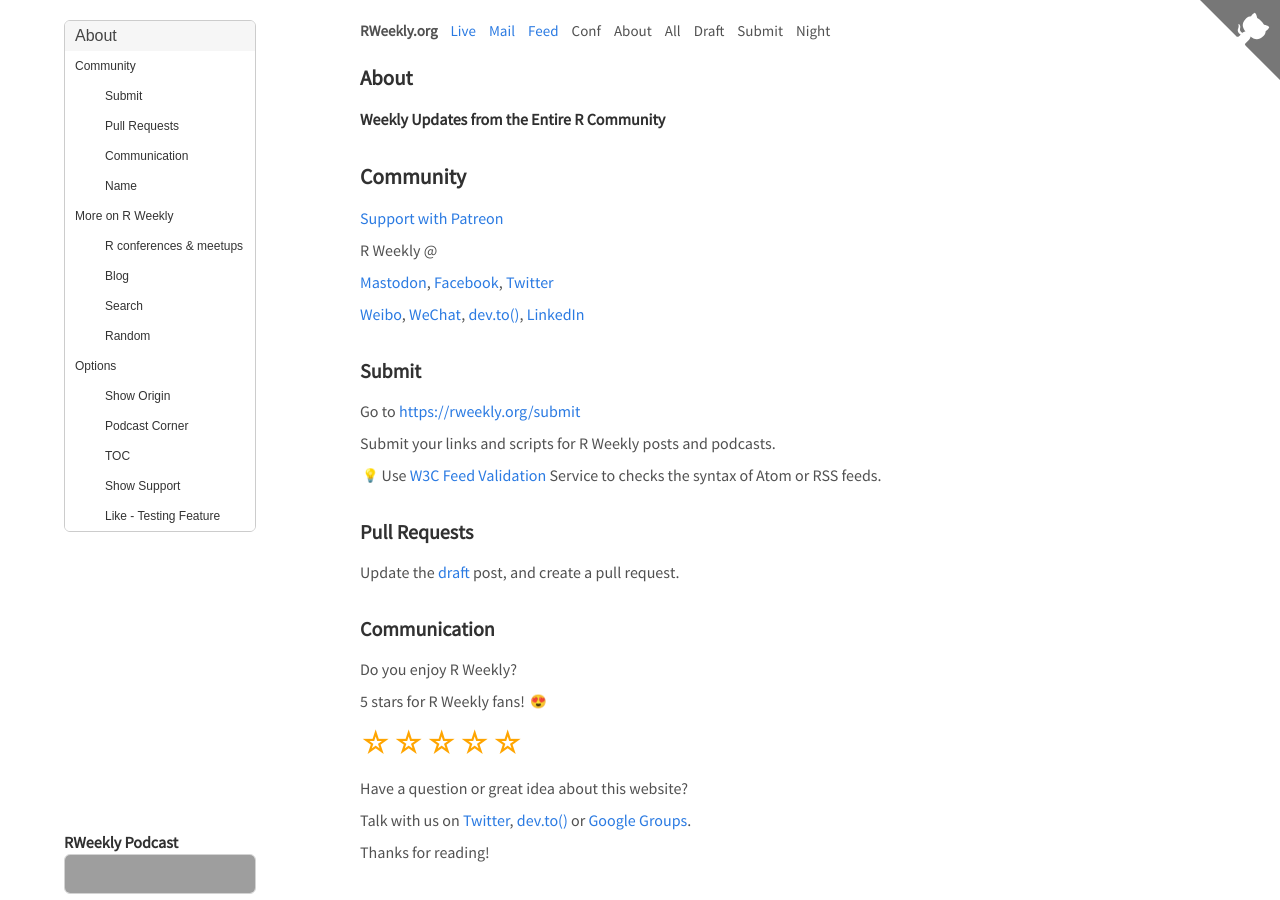
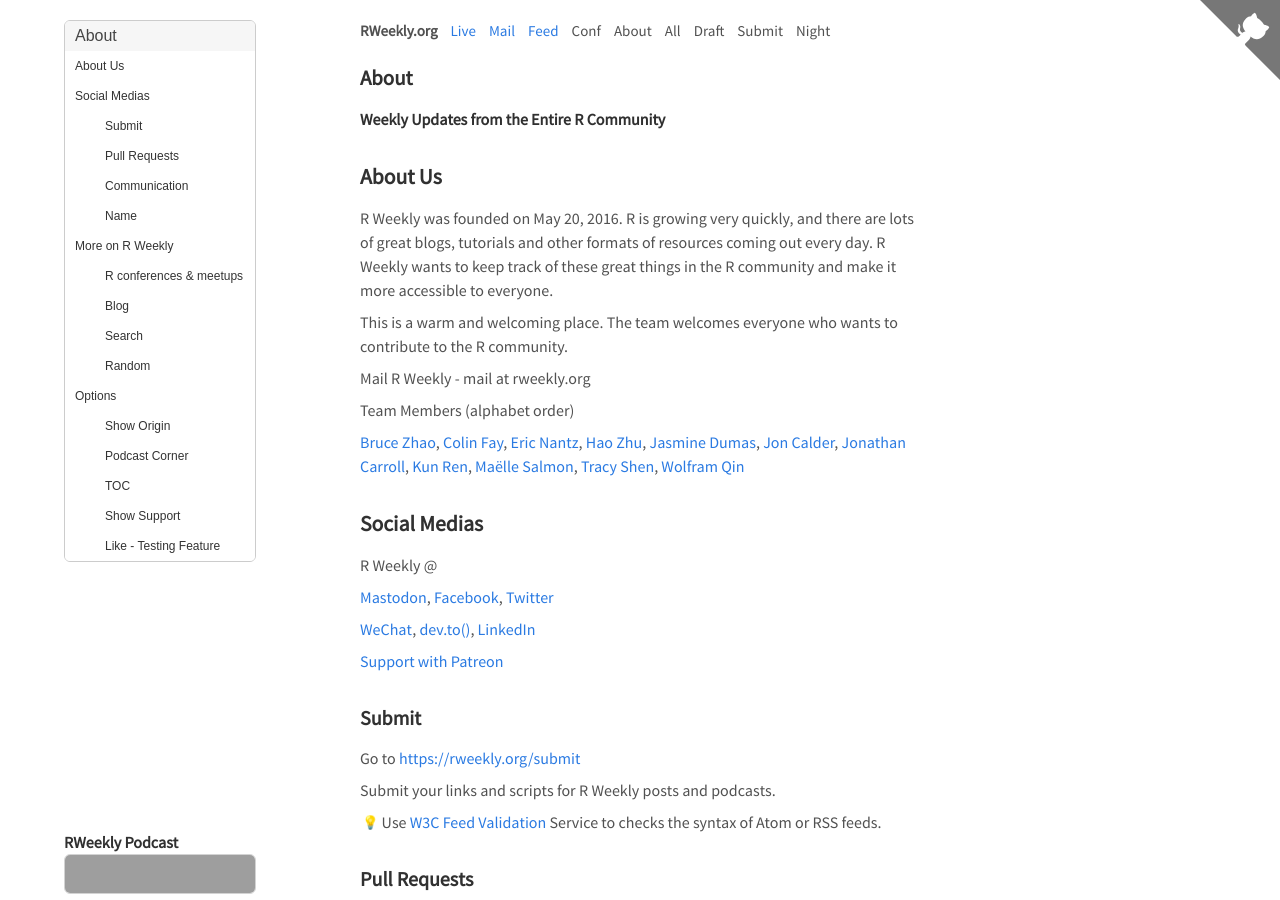
Before and after one commit to rweekly/rweekly.org, a Jekyll site: the page built from about.md, in a window 1280 px wide and 900 px high. Built offline with Jekyll 4.4.1, drawn with Linux system fonts in a browser that asks for light colours; emoji names are drawn with the system emoji font; comment, search, counter and statistics services are not loaded; grey boxes are pictures that could not be loaded.

Commit message:
Add about us to about page (#143)

```diff
--- a/about.md
+++ b/about.md
@@ -5,16 +5,27 @@
 
 **Weekly Updates from the Entire R Community**
 
-## Community
+## About Us
 
-[Support with Patreon](https://www.patreon.com/rweekly)
+R Weekly was founded on May 20, 2016. R is growing very quickly, and there are lots of great blogs, tutorials and other formats of resources coming out every day. R Weekly wants to keep track of these great things in the R community and make it more accessible to everyone.
 
+This is a warm and welcoming place. The team welcomes everyone who wants to contribute to the R community.
+
+Mail R Weekly - mail at rweekly.org
+
+Team Members (alphabet order)
+
+[Bruce Zhao](https://github.com/BruceZhaoR), [Colin Fay](https://github.com/ColinFay), [Eric Nantz](https://github.com/thercast), [Hao Zhu](https://github.com/haozhu233), [Jasmine Dumas](https://github.com/jasduma), [Jon Calder](https://github.com/jonmcalder), [Jonathan Carroll](https://github.com/jonocarroll), [Kun Ren](https://github.com/renkun-ken), [Maëlle Salmon](https://github.com/maelle), [Tracy Shen](https://github.com/tbs17/), [Wolfram Qin](https://github.com/qinwf)
+
+## Social Medias
 
 R Weekly @
 
 [Mastodon](https://mastodon.social/@rweekly), [Facebook](https://facebook.com/rweekly), [Twitter](https://twitter.com/rweekly_org)
 
-[Weibo](https://weibo.com/rweekly), [WeChat](/wechat.html), [dev.to()](https://dev.to/rweekly), [LinkedIn](https://www.linkedin.com/company/rweekly)
+[WeChat](/wechat.html), [dev.to()](https://dev.to/rweekly), [LinkedIn](https://www.linkedin.com/company/rweekly)
+
+[Support with Patreon](https://www.patreon.com/rweekly)
 
 ### Submit
 
```
